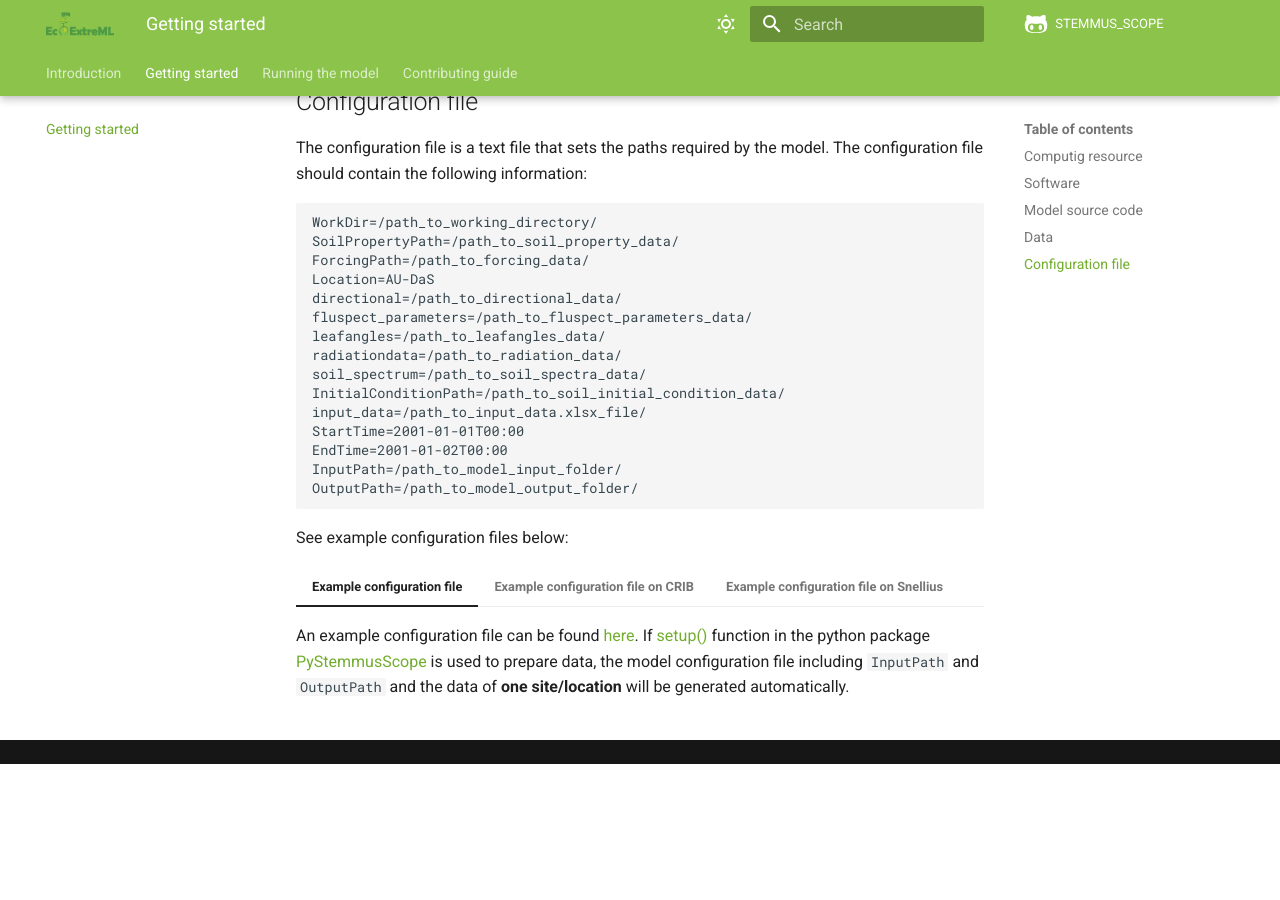
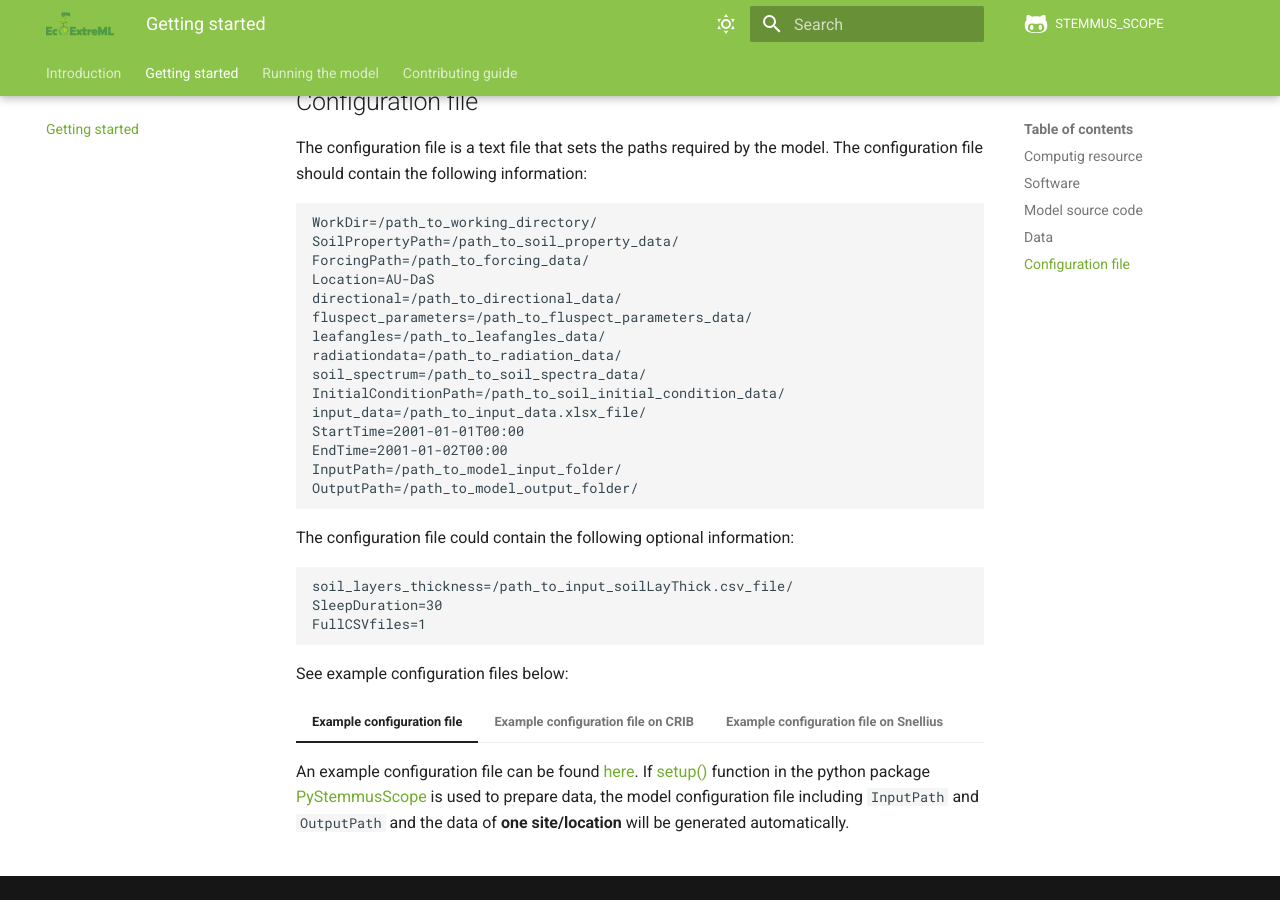
Before and after one commit to EcoExtreML/STEMMUS_SCOPE, an MkDocs documentation site: the page built from docs/getting_started.md, in a window 1280 px wide and 900 px high, scrolled down 1178 px. Built offline with MkDocs 1.6.1 and Material for MkDocs 9.7.7, drawn with Linux system fonts in a browser that asks for light colours; comment, search, counter and statistics services are not loaded; before the commit the page ends 1942 px from its top, so only the background shows below that.

Commit message:
update_getting_started.md file

````diff
--- a/docs/getting_started.md
+++ b/docs/getting_started.md
@@ -76,6 +76,12 @@ EndTime=2001-01-02T00:00
 InputPath=/path_to_model_input_folder/
 OutputPath=/path_to_model_output_folder/
 ```
+The configuration file could contain the following optional information:
+```text
+soil_layers_thickness=/path_to_input_soilLayThick.csv_file/
+SleepDuration=30
+FullCSVfiles=1
+```
 
 See example configuration files below:
 
````
